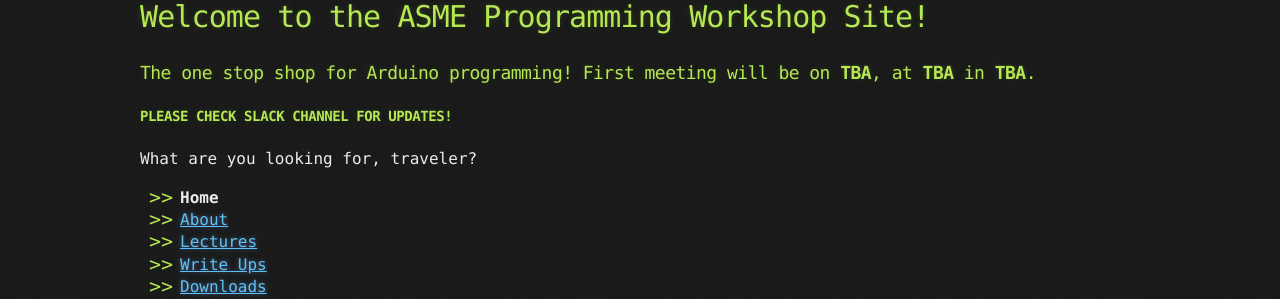
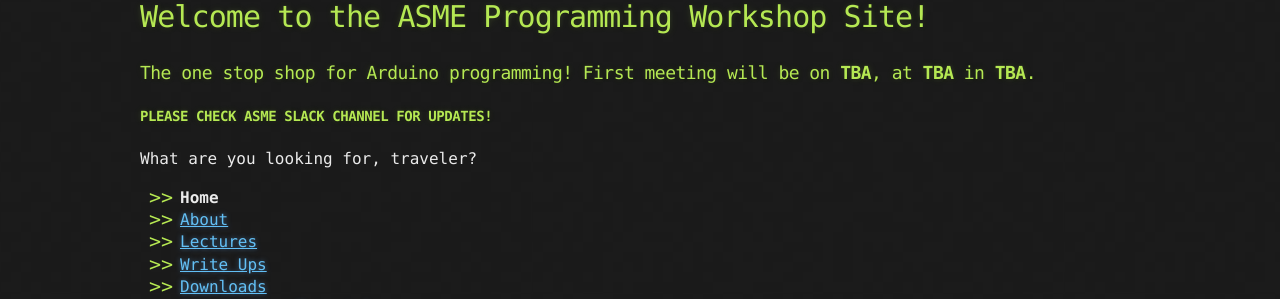
Before and after one commit to brandons209/workshop, a Jekyll site: the page built from index.md, in a window 1280 px wide. Shown: the part 239-538 px from the top of the page. Built offline with Jekyll 4.4.1, drawn with Linux system fonts in a browser that asks for light colours; our own code applies the rules of GitHub Pages for plain Markdown files.

Commit message:
minor changes

```diff
--- a/index.md
+++ b/index.md
@@ -5,7 +5,7 @@
 #  Welcome to the ASME Programming Workshop Site!
 
 ### The one stop shop for Arduino programming! First meeting will be on **TBA**, at **TBA** in **TBA**.
-#### **PLEASE CHECK SLACK CHANNEL FOR UPDATES!**
+#### **PLEASE CHECK ASME SLACK CHANNEL FOR UPDATES!**
 What are you looking for, traveler?
 * **Home**
 * [About](pages/About.md)
```
Also changed, not shown: pages/Lectures.md (+1 -0 lines).
